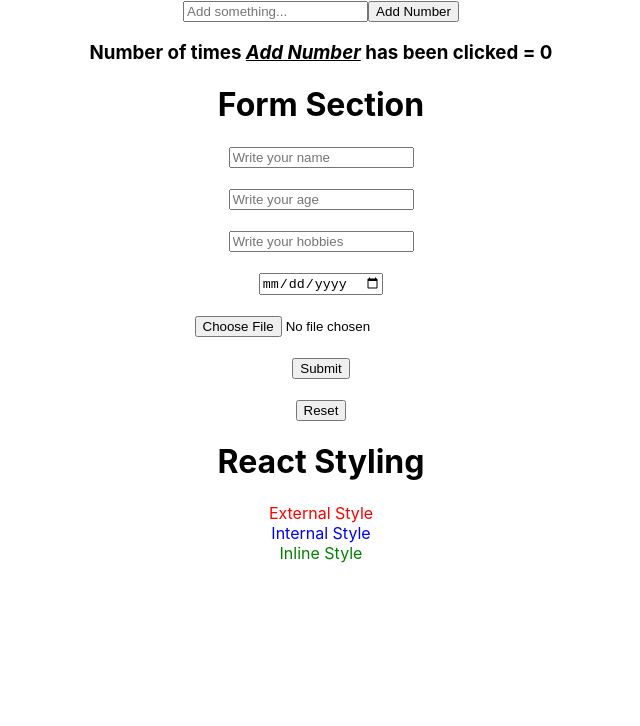
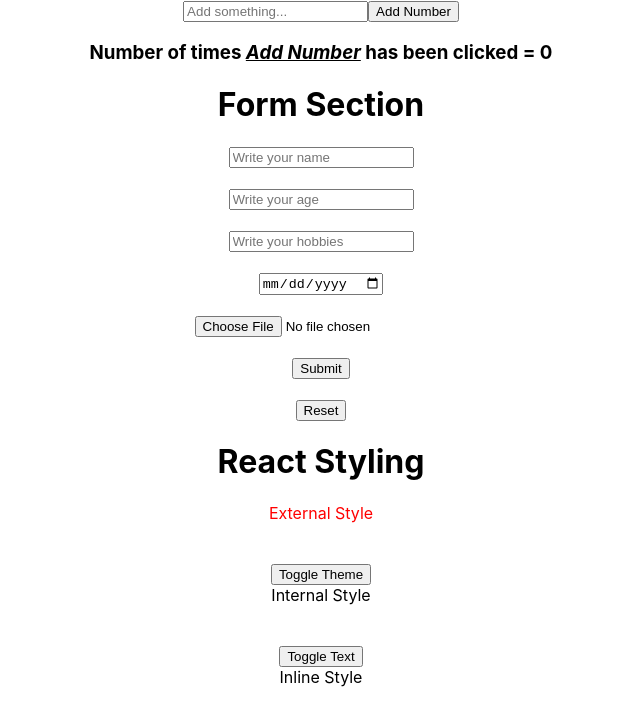
Before and after one commit to Ghos7h/react-important-questions-v1, a React (Create React App) app: page / in a window 1280 px wide. Shown: the top 726 px of the page, without its empty margins (319-959 px from the left). Built offline with nearby package versions, Linux system fonts and the light colour scheme; the HTML template or start-up script is replaced by a standard one.

Commit message:
more example of react style and inline style

```diff
--- a/src/components/ReactStyle.jsx
+++ b/src/components/ReactStyle.jsx
@@ -1,16 +1,36 @@
 import React from 'react'
+import { useState } from 'react';
 
 const ReactStyle = () => {
     const style = {
-        internal: {
-            color: 'blue'
-        }
-    }
+     dark: {
+      color: 'white',
+      backgroundColor: 'black'
+     },
+     light: {
+      color: 'black',
+      backgroundColor: 'white'
+     }
+    };
+    const [theme, setTheme] = useState('light');
+    const [text, setText] = useState('red');
+
+
   return (
     <>
-    <div className='external'>External Style</div>
-    <div style={style.internal}>Internal Style</div>
-    <div style={{color: 'green'}}>Inline Style</div>
+     <div className='external'>External Style</div>
+     <br />
+     <br />
+      <button onClick={()=> setTheme((prev=> prev==='light'?prev='dark':prev='light' ))}>Toggle Theme</button>
+      <div style={theme === 'light'?style.light:style.dark }>
+        <div>Internal Style</div>
+      </div>
+      <br />
+      <br />
+      <button onClick={()=> setText((prev=> prev==='green'?prev='black':prev='green' ))}>Toggle Text</button>
+      <div style={ text==='green'?{color:'green'}: {color:'black'}}>
+        <div>Inline Style</div>
+      </div>
     </>
   )
 }
```
